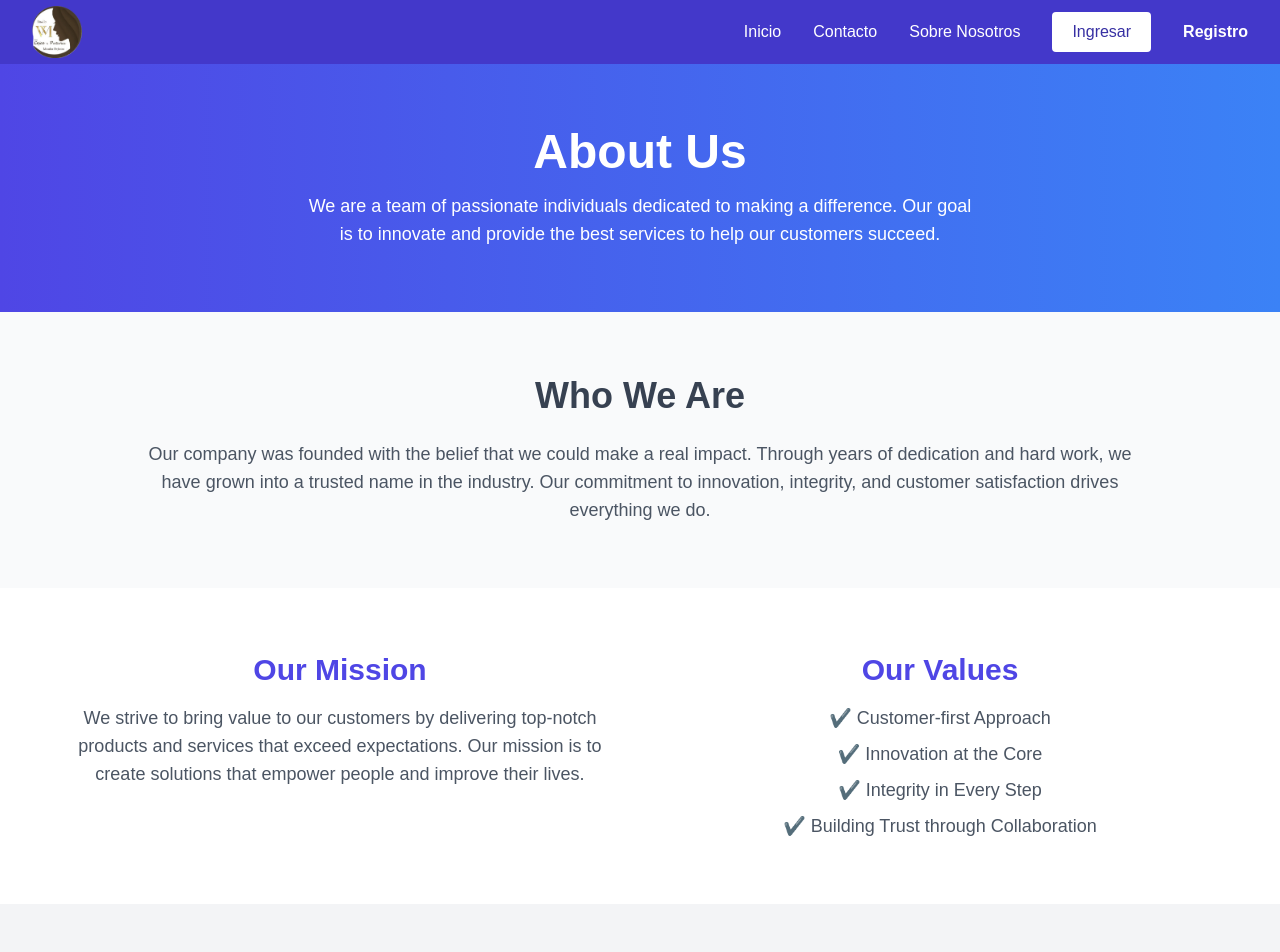
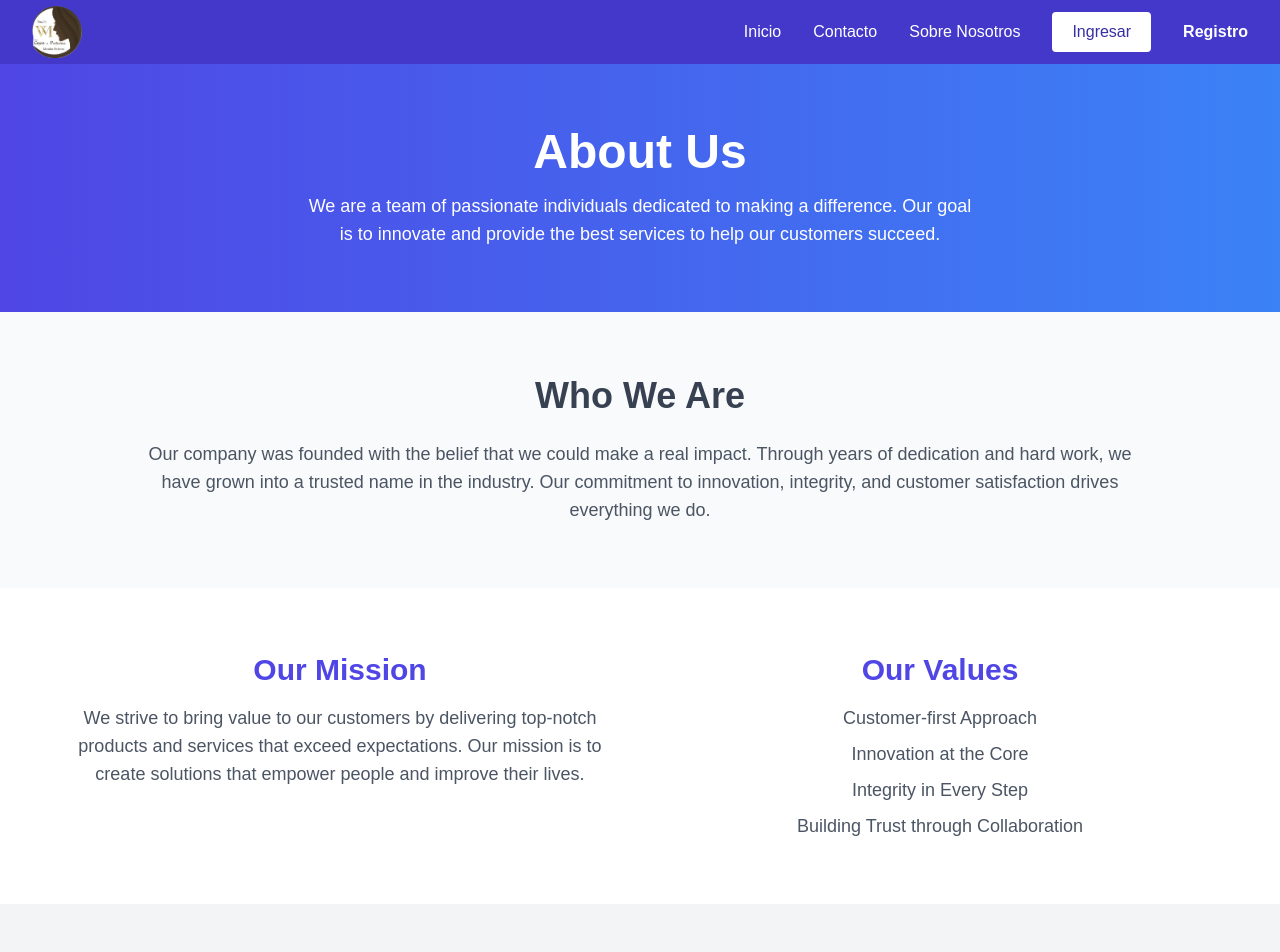
Before and after one commit to MarcePayares/candp, a Next.js app: page /about in a window 1280 px wide. Shown: the top 952 px of the page. Built offline with nearby package versions, Linux system fonts and the light colour scheme.

Commit message:
Add changes to about page again

```diff
--- a/src/app/about/page.tsx
+++ b/src/app/about/page.tsx
@@ -44,10 +44,10 @@ const AboutPage = () => {
             <div className="text-center">
                 <h3 className="text-3xl font-bold text-indigo-600 mb-4">Our Values</h3>
                 <ul className="text-lg text-gray-600 space-y-2">
-                <li>✔️ Customer-first Approach</li>
-                <li>✔️ Innovation at the Core</li>
-                <li>✔️ Integrity in Every Step</li>
-                <li>✔️ Building Trust through Collaboration</li>
+                <li>Customer-first Approach</li>
+                <li>Innovation at the Core</li>
+                <li>Integrity in Every Step</li>
+                <li>Building Trust through Collaboration</li>
                 </ul>
             </div>
             </div>
@@ -93,7 +93,7 @@ const AboutPage = () => {
         <section className="py-16 px-6 bg-gradient-to-r from-blue-500 to-indigo-600 text-white text-center">
             <div className="max-w-4xl mx-auto">
             <h2 className="text-3xl font-bold mb-4">Want to Join Us?</h2>
-            <p className="text-lg mb-6">We're always looking for passionate people to join our team and help make an impact.</p>
+            <p className="text-lg mb-6">We&apos;re always looking for passionate people to join our team and help make an impact.</p>
             <a href="/contact" className="inline-block bg-white text-indigo-600 px-8 py-3 rounded-lg text-lg font-semibold hover:bg-gray-100">
                 Contact Us
             </a>
```
